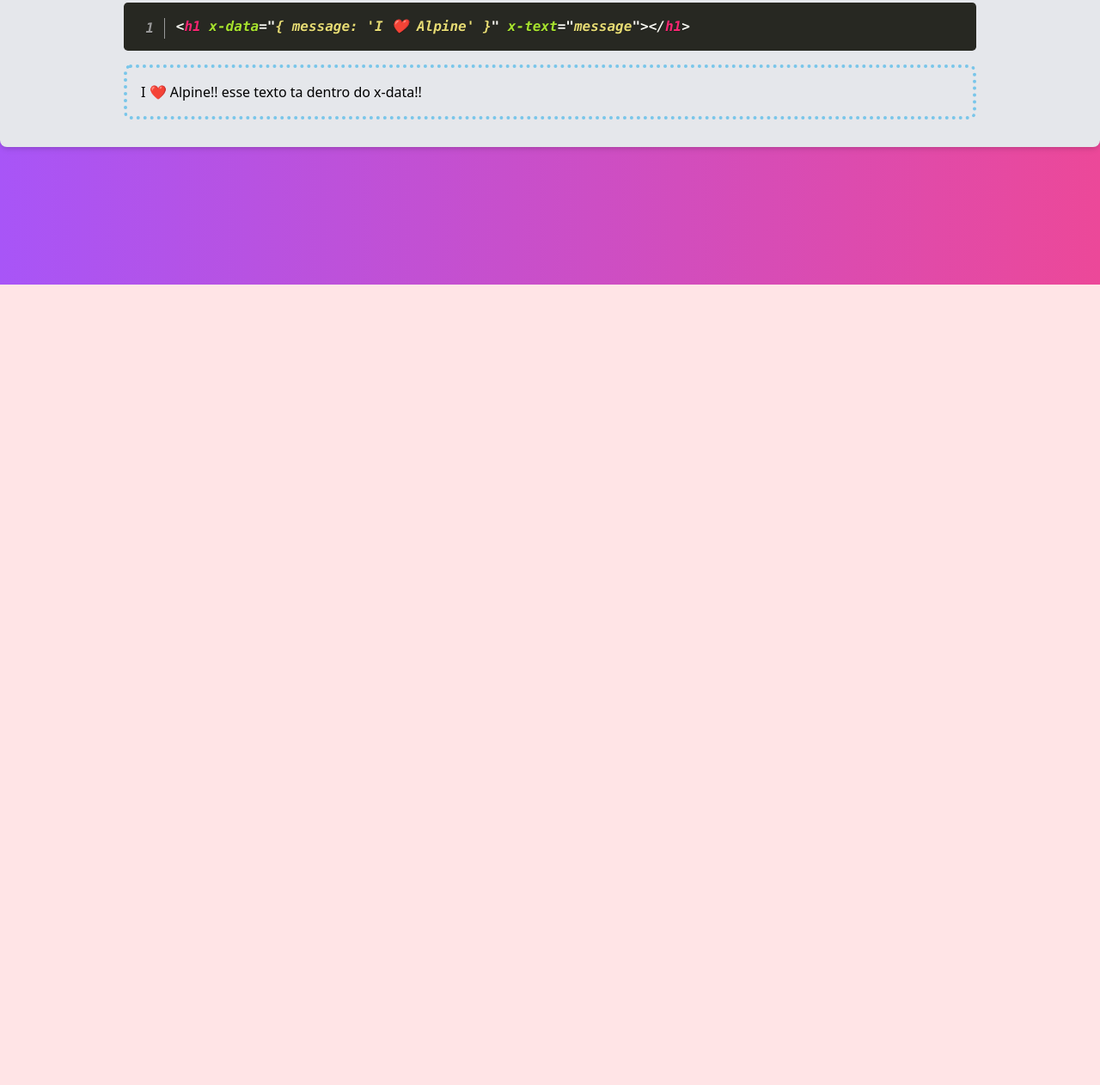
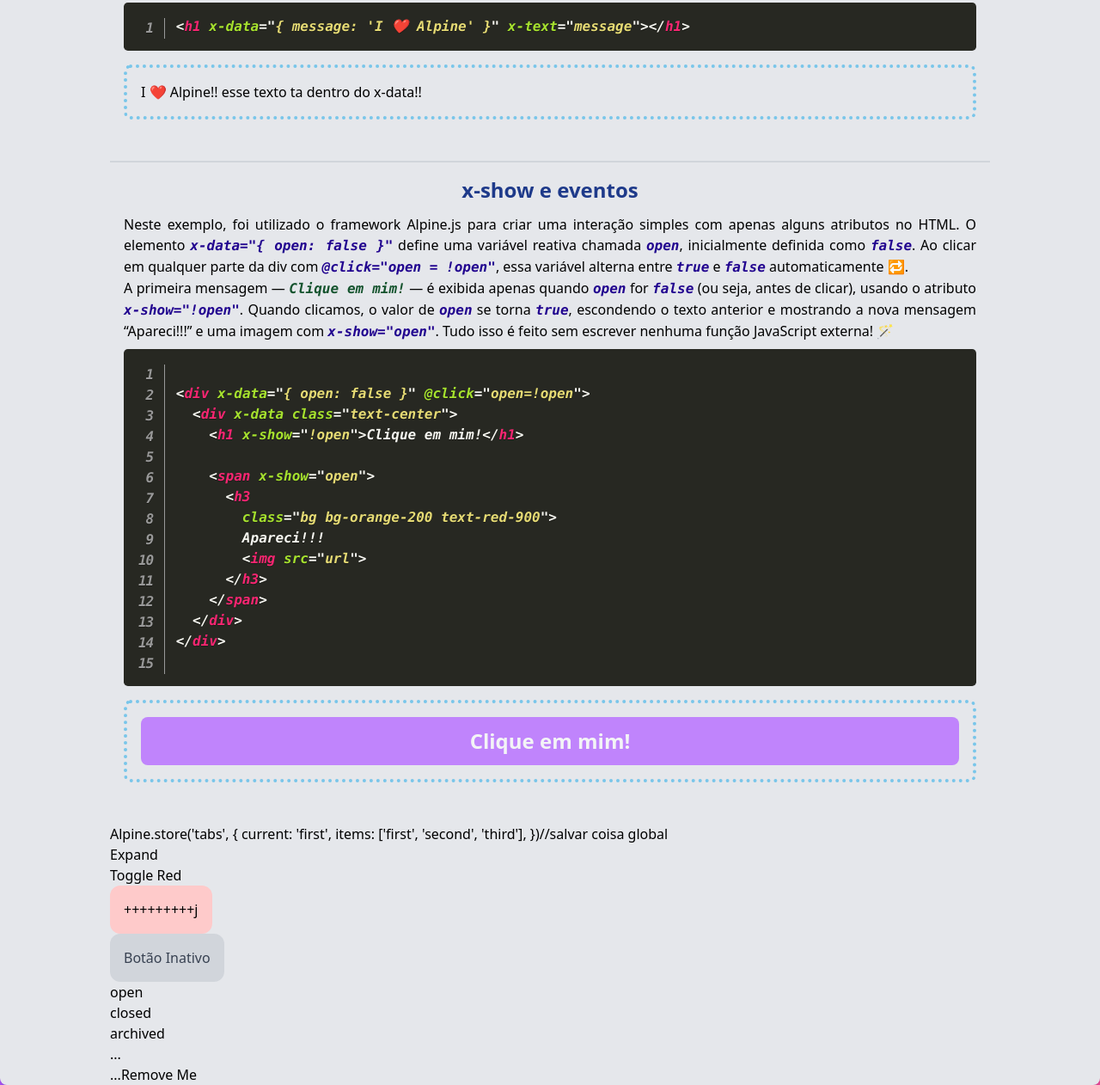
Before and after one commit to Ronald-Contijo/estudoAlpineJs, a plain HTML site: page templates/index.html in a window 1280 px wide. Shown: the part 469-1731 px from the top of the page at 86% size. Before the commit the page ends 800 px from the top, so only its background shows below. Drawn offline with nearby package versions, Linux system fonts and the light colour scheme.

Commit message:
adicionado mais uma seção

```diff
--- a/templates/index.html
+++ b/templates/index.html
@@ -51,6 +51,9 @@
                 padding-left: 1em;
                 padding-right: 1em;
             }
+        }
+        .descricao code{
+            @apply: text-blue-900;
         }
     </style>
 </head>
@@ -107,10 +110,138 @@
 
             </div>
 
-        </div>
+
+            <div class="border-t-2 border-gray-300 mt-4 mb-4 p-4" id="section1">
+                <h2 class="bg text-2xl font-bold text-center pb-3 text-blue-900">x-show e eventos</h2>
+                <p class="text-justify descricao">
+                    Neste exemplo, foi utilizado o framework Alpine.js para criar uma interação simples com apenas alguns atributos no HTML.
+                    O elemento <code>x-data="{ open: false }"</code> define uma variável reativa chamada <code>open</code>, inicialmente definida como <code>false</code>.
+                    Ao clicar em qualquer parte da div com <code>@click="open = !open"</code>, essa variável alterna entre <code>true</code> e <code>false</code> automaticamente 🔁.
+                  <br>
+                    A primeira mensagem — <code class="text-green-900">Clique em mim!</code> — é exibida apenas quando <code>open</code> for <code>false</code> (ou seja, antes de clicar), usando o atributo <code>x-show="!open"</code>.
+                    Quando clicamos, o valor de <code>open</code> se torna <code>true</code>, escondendo o texto anterior e mostrando a nova mensagem “Apareci!!!” e uma imagem com <code>x-show="open"</code>.
+                    Tudo isso é feito sem escrever nenhuma função JavaScript externa! 🪄
+
+                </p>
+                <div class="codigo">
+                    <pre
+                        class="line-numbers"><code class="language-html">
+&lt;div x-data=&quot;{ open: false }&quot; @click=&quot;open=!open&quot;&gt;
+  &lt;div x-data class=&quot;text-center&quot;&gt;
+    &lt;h1 x-show=&quot;!open&quot;&gt;Clique em mim!&lt;/h1&gt;
+
+    &lt;span x-show=&quot;open&quot;&gt;
+      &lt;h3
+        class=&quot;bg bg-orange-200 text-red-900&quot;&gt;
+        Apareci!!!
+        &lt;img src="url"&gt;
+      &lt;/h3&gt;
+    &lt;/span&gt;
+  &lt;/div&gt;
+&lt;/div&gt;
+                        </code></pre>
+                    <div class="border-4 border-sky-500 border-dotted border-opacity-50 mt-4 mb-4 p-4 rounded-lg cursor-pointer select-none">
+
+                        <div x-data="{ open: false }" @click="open=!open">
+                            <div x-data class="text-center">
+                                <h1 class="bg bg-purple-400 text-2xl font-bold text-center pb-3 pt-3 text-gray-100 rounded-lg" x-show="!open">Clique em mim!</h1>
+
+                                <span x-show="open" >
+                                    <div class="bg bg-purple-200 text-2xl font-bold text-center pb-3 pt-3 text-red-900 rounded-lg border-4 border-purple-400 border-solid">
+                                        <h1>Apareci!!!</h1>
+                                        <img class="h-auto mx-auto max-w-full rounded-full p-4" src="img.jpg">
+
+                                    </div>
+
+                                </span>
+                            </div>
+                        </div>
 
 
-    </div>
+                    </div>
+                </div>
+            </div>
+
+
+
+
+
+
+
+
+
+
+
+                Alpine.store('tabs', {
+                current: 'first',
+
+                items: ['first', 'second', 'third'],
+                })//salvar coisa global
+
+
+
+                <div x-data="{ open: false }">
+                    <button @click="open = ! open">Expand</button>
+
+                    <template x-if="open">
+                        <div>
+                            Content...
+                        </div>
+                    </template>
+                </div>
+
+
+                <button
+                    x-data="{ red: false }"
+                    x-bind:class="red ? 'bg-red-400' : ''"
+                    @click="red = ! red">
+                    Toggle Red
+                </button>
+
+                <div x-data="{classe : 'bg-red-200 p-4 rounded-xl'}">
+                    <div x-data="{classe2: 'bg-blue-200'}" }>
+                        <button x-bind:class="classe">+++++++++j</button>
+                    </div>
+                </div>
+
+                <div x-data="{
+    isActive: false, /* Estado que vamos usar para a condição */
+    baseClasses: 'p-4 rounded-xl transition-colors duration-300', /* Classes base que sempre aplicamos */
+    toggleActive() {
+        this.isActive = !this.isActive; /* Método para mudar o estado */
+    }
+}">
+                    <button
+                        @click="toggleActive()"
+                        :class="{
+            'bg-red-500 text-white': isActive, /* Aplica se isActive for true */
+            'bg-gray-300 text-gray-700': !isActive, /* Aplica se isActive for false */
+            [baseClasses]: true /* Sempre aplica as classes base */
+        }">
+                        <span x-text="isActive ? 'Botão Ativo' : 'Botão Inativo'"></span>
+                    </button>
+
+                </div>
+
+
+
+                <div x-data="{ statuses: ['open', 'closed', 'archived'] }">
+                    <template x-for="status in statuses">
+                        <div x-text="status"></div>
+                    </template>
+                </div>
+
+
+
+                <button x-on:click="console.log('clicked')">...</
+                        <input @keyup.enter="...">
+                    <form @submit.prevent="...">...</form>
+                    <button x-data="{teste:true}" @click="teste=false" x-show="teste">Remove Me</button>
+
+            </div>
+
+
+        </div>
 
 </body>
 
```
Also changed, not shown: templates/img.jpg (added).
